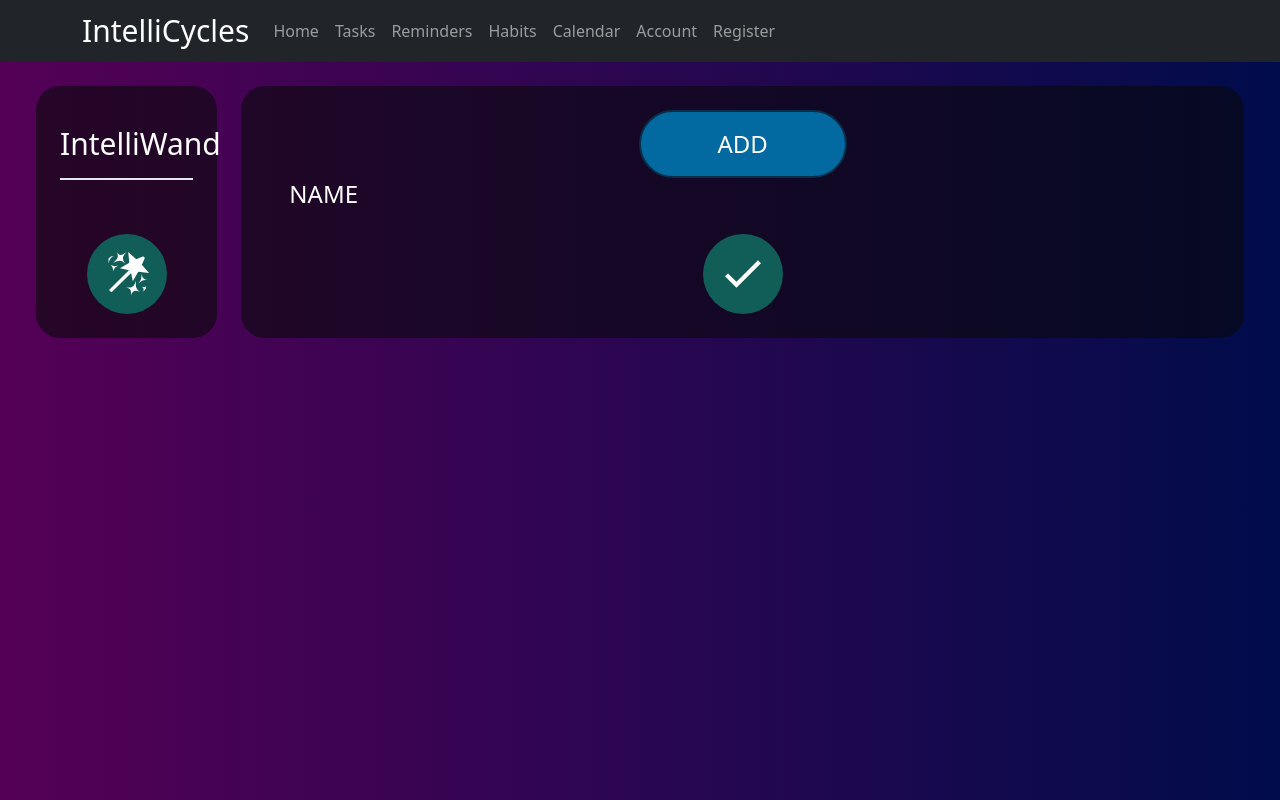
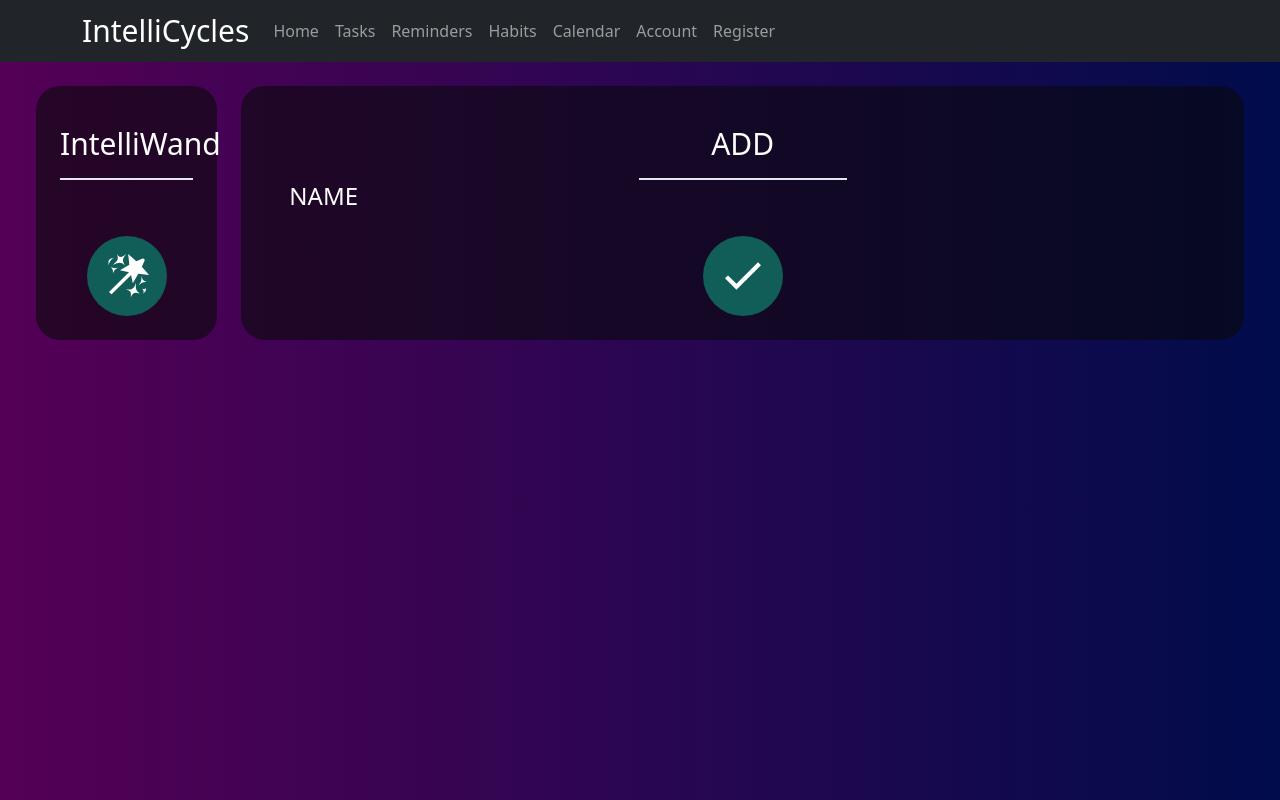
Before and after one commit to yemregumus/IntelliCycles, a React (Vite) app in the folder Frontend/: page /add in a window 1280 px wide. Built offline with nearby package versions, Linux system fonts and the light colour scheme; no server answers.

Commit message:
heading fixed for add form.

```diff
--- a/Frontend/src/components/AddForm.jsx
+++ b/Frontend/src/components/AddForm.jsx
@@ -9,7 +9,7 @@ const Schedule = () => {
   return (
     <Container className="text-white mt-4 rounded-3xl bg-zinc-950 bg-opacity-60 p-4 px-5 h-full flex flex-col justify-between">
       <div>
-        <div className="text-center bg-sky-700 border-sky-950 border-2 rounded-full text-2xl py-3 max-w-52 mx-auto" >
+        <div className="text-center border-b-2 text-3xl py-3 max-w-52 mx-auto" >
           ADD
         </div>
         <Row>
```
